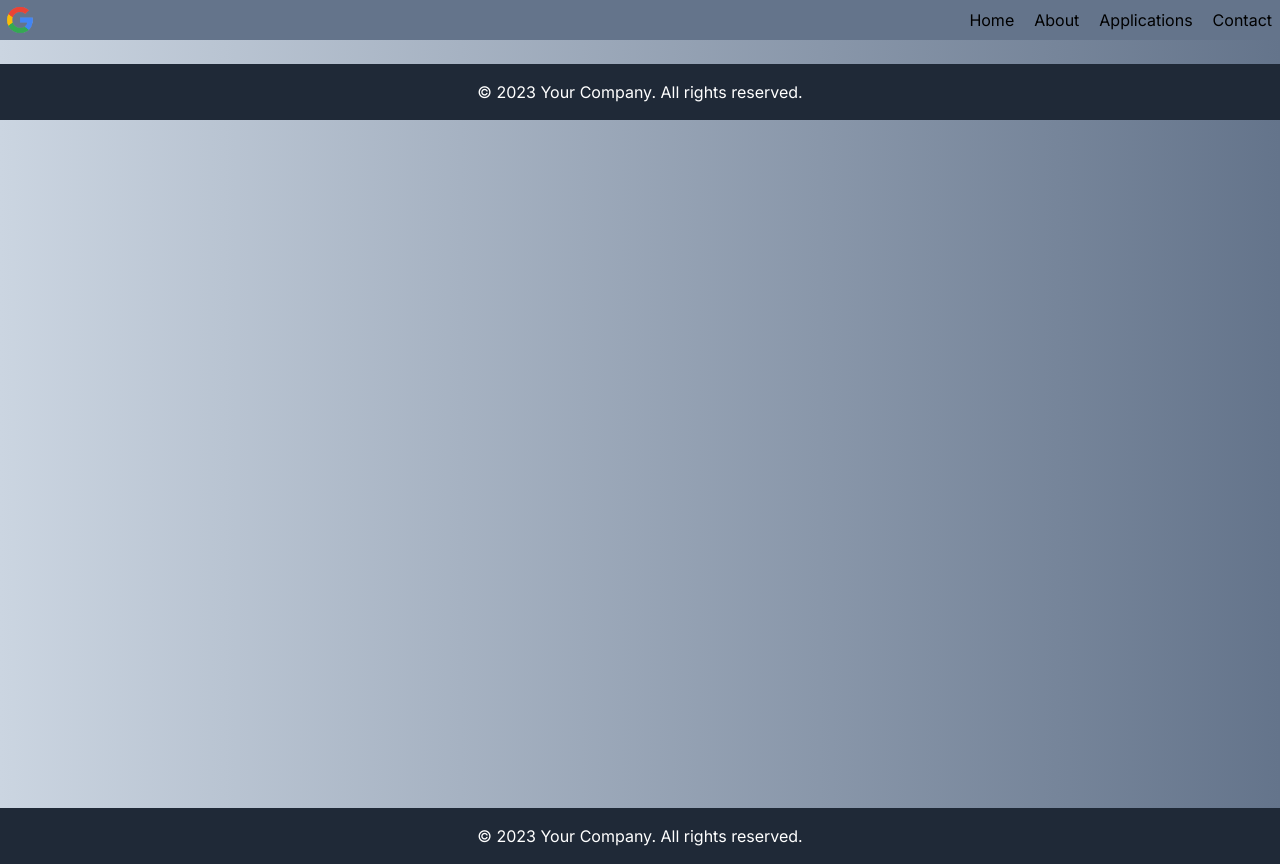
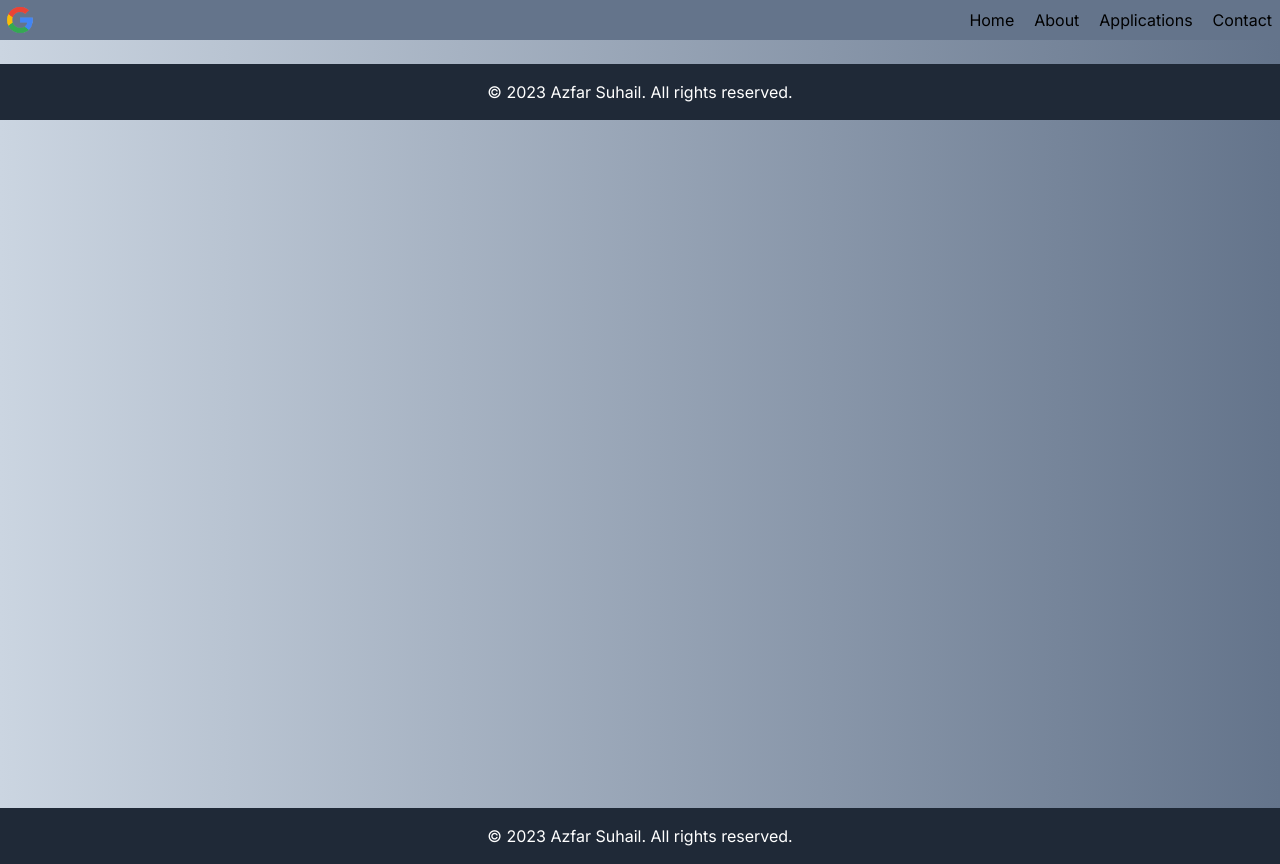
Before and after one commit to azfarsuhail/NextJS, a Next.js app in the folder Google/: page /Footer in a window 1280 px wide. Built offline with nearby package versions, Linux system fonts and the light colour scheme.

Commit message:
Update company name in Footer

```diff
--- a/Google/src/app/Footer/page.tsx
+++ b/Google/src/app/Footer/page.tsx
@@ -3,7 +3,7 @@
     return (
       <footer className="bg-gray-800 text-white p-4 bottom-0">
         <div className="container mx-auto">
-          <p className="text-center">© 2023 Your Company. All rights reserved.</p>
+          <p className="text-center">© 2023 Azfar Suhail. All rights reserved.</p>
         </div>
       </footer>
     );
```
